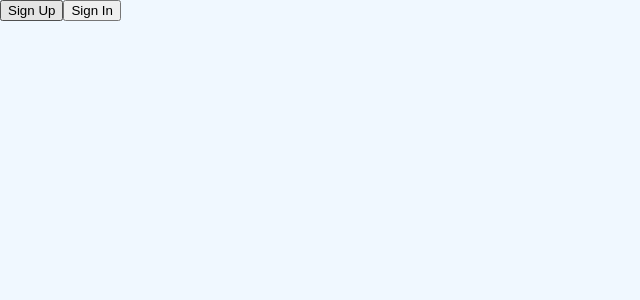
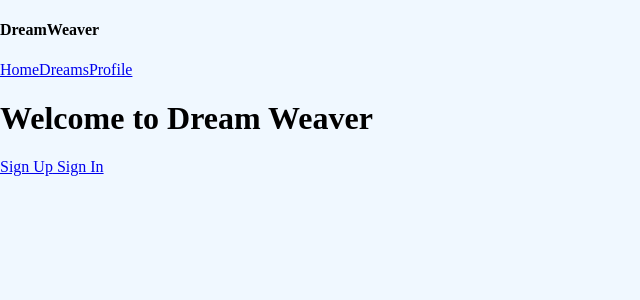
Before and after one commit to kawtharnasser/dreamweaver-client, a React (Vite) app: page / in a window 1280 px wide. Shown: the top 300 px of the page, without its empty margins (0-640 px from the left). Built offline with nearby package versions, Linux system fonts and the light colour scheme.

Commit message:
completed routs

```diff
--- a/src/App.jsx
+++ b/src/App.jsx
@@ -1,11 +1,52 @@
-import { Link } from 'react-router-dom'
+import './App.css'
 
-import './App.css'
+import { Route, Routes } from 'react-router-dom'
+
+import Nav from './components/Nav'
+
+import StartingPage from './pages/StartingPage'
+import SignIn from './pages/SignIn'
+import Register from './pages/Register'
+import Home from './pages/Home' //contain the category and posts
+
+//profile
+import Profile from './pages/Profile' //show profile
+import EditProfile from './pages/EditProfile' // edit profile
+
+
+//post imports
+import Post from './pages/Post'
+import AddPost from './pages/AddPost'
+import EditPost from './pages/EditPost'
+
+//task imports
+import Dreams from './pages/Dreams'
+
+
 function App() {
   return(
     <div>
-      <button>Sign Up</button>
-      <button>Sign In</button>
+      <header>
+        <Nav />
+      </header>
+
+      <Routes>
+        {/* user routes */}
+        <Route path='/' element={<StartingPage />}/>
+        <Route path='/sign-in' element = {<SignIn />} />
+        <Route path='/register' element = {<Register />} />
+
+        <Route path='/profile' element={<Profile />} />
+        <Route path='/edit-profile' element={<EditProfile />} />
+
+        <Route path='/home' element={<Home />} /> {/* will have the <Post />, and <Category /> components */}
+        {/* Post Routs */}
+
+
+        {/* Task Routs*/}
+        <Route path='dreams' element={<Dreams />} />
+
+      </Routes>
     </div>
   )
 }
--- /dev/null
+++ b/src/components/Nav.jsx
@@ -0,0 +1,17 @@
+import { NavLink } from 'react-router-dom'
+
+const Nav = () =>{
+
+  return(
+    <nav className="navbar">
+      <h4>DreamWeaver</h4>
+      <div>
+        <NavLink to="/home">Home</NavLink>
+        <NavLink to="/dreams">Dreams</NavLink>
+        <NavLink to="/profile">Profile</NavLink>
+      </div>
+    </nav>
+  )
+}
+
+export default Nav
--- a/src/main.jsx
+++ b/src/main.jsx
@@ -1,9 +1,10 @@
 import { StrictMode } from 'react'
 import { createRoot } from 'react-dom/client'
 import App from './App.jsx'
+import { BrowserRouter } from 'react-router-dom'
 
 createRoot(document.getElementById('root')).render(
-  <StrictMode>
+  <BrowserRouter>
     <App />
-  </StrictMode>,
+  </BrowserRouter>
 )
--- /dev/null
+++ b/src/pages/StartingPage.jsx
@@ -0,0 +1,15 @@
+import { Link } from "react-router-dom"
+
+const StartingPage = () =>{
+
+  return(
+    <div>
+      <h1>Welcome to Dream Weaver</h1>
+      <Link to="/register"> Sign Up</Link>
+      <Link to="/sign-in"> Sign In</Link>
+
+    </div>
+  )
+}
+
+export default StartingPage
```
Also changed, not shown: 1 other file (tests, documents, lock files or other folders).
